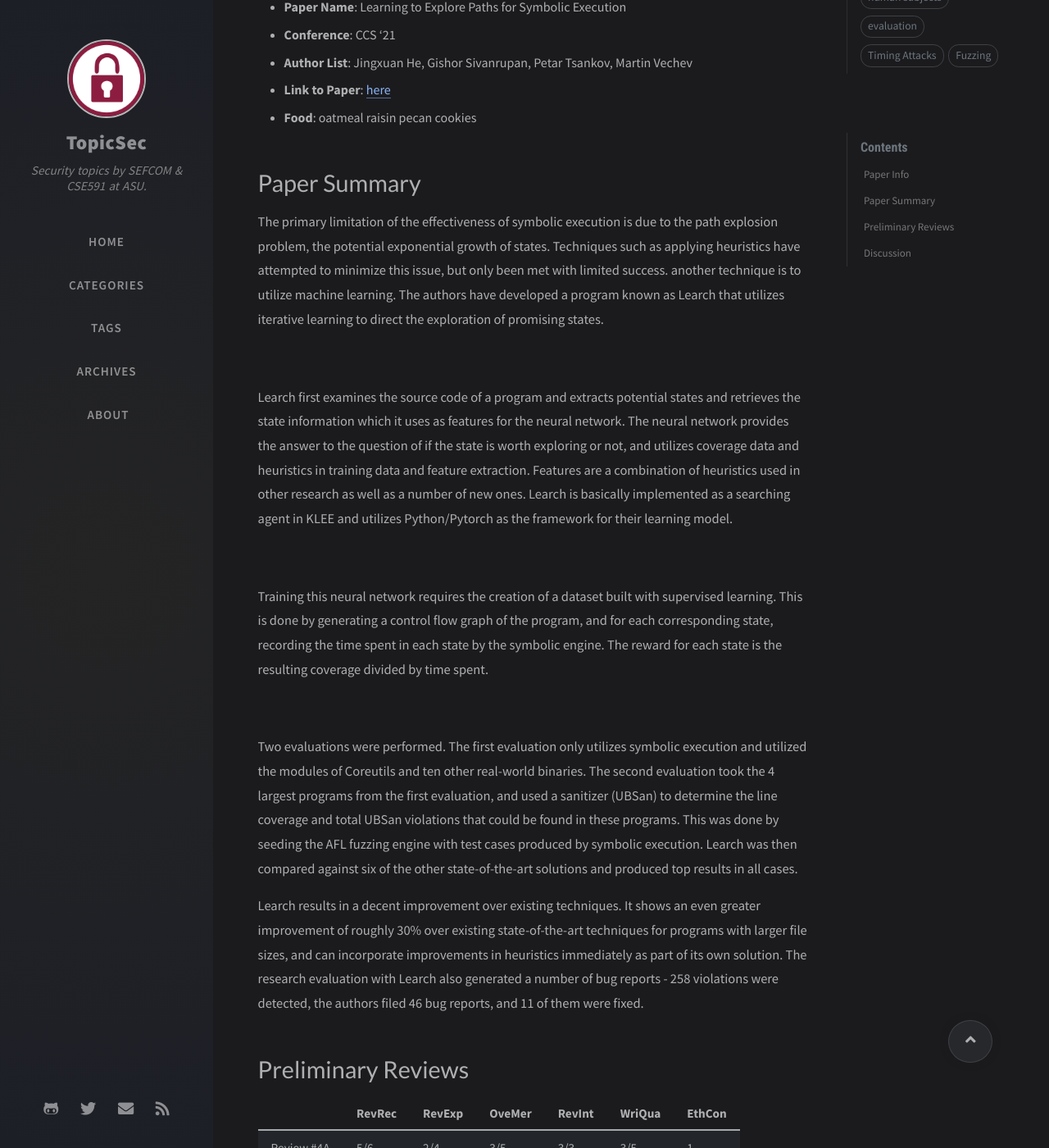
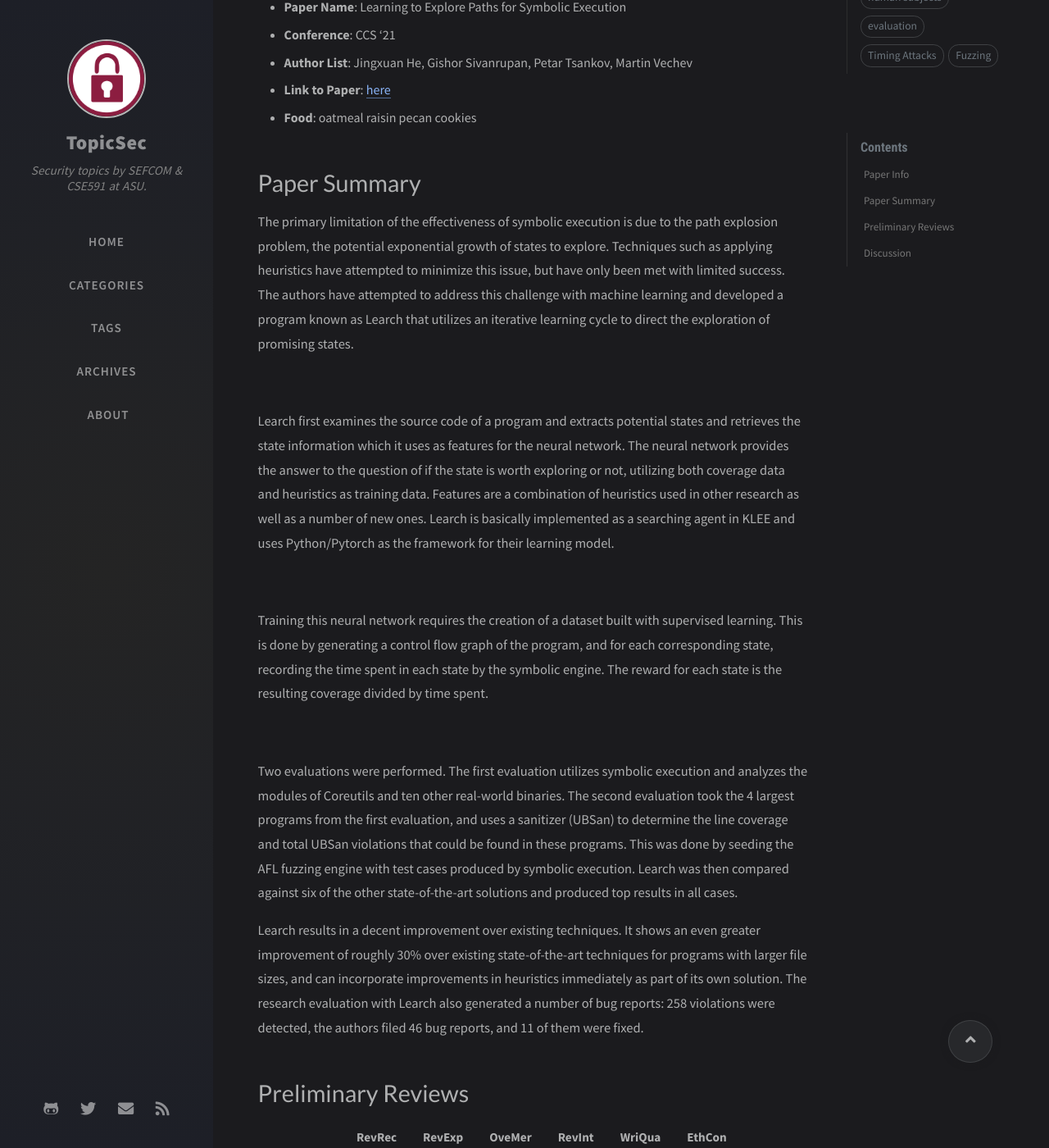
Before and after one commit to TopicSec/topicsec.github.io, a Jekyll site: the page built from _posts/2022-03-23-learning-to-explore-paths-for-symbolic-execution.md, in a window 1280 px wide and 1400 px high, scrolled down 271 px. Shown: the whole window at 82% size. Built offline with Jekyll 4.4.1, drawn with Linux system fonts in a browser that asks for light colours; nearby versions of some CDN libraries; comment, search, counter and statistics services are not loaded; some of the changed text lies outside the part shown.

Commit message:
Update 2022-03-23-learning-to-explore-paths-for-symbolic-execution.md

```diff
--- a/_posts/2022-03-23-learning-to-explore-paths-for-symbolic-execution.md
+++ b/_posts/2022-03-23-learning-to-explore-paths-for-symbolic-execution.md
@@ -15,21 +15,21 @@ pin: true
 
 # Paper Summary
 
-The primary limitation of the effectiveness of symbolic execution is due to the path explosion problem, the potential exponential growth of states.  Techniques such as applying heuristics have attempted to minimize this issue, but only been met with limited success. another technique is to utilize machine learning.  The authors have  developed a program known as Learch that utilizes iterative learning to direct the exploration of promising states.
+The primary limitation of the effectiveness of symbolic execution is due to the path explosion problem, the potential exponential growth of states to explore.  Techniques such as applying heuristics have attempted to minimize this issue, but have only been met with limited success.  The authors have attempted to address this challenge with machine learning and developed a program known as Learch that utilizes an iterative learning cycle to direct the exploration of promising states.
 
 ![](/assets/img/2022-03-23-learning-to-explore-paths-for-symbolic-execution/1overview.png)
 
-Learch first examines the source code of a program and extracts potential states and retrieves the state information which it uses as features for the neural network.  The neural network provides the answer to the question of if the state is worth exploring or not, and utilizes coverage data and heuristics in training data and feature extraction.  Features are a combination of heuristics used in other research as well as a number of new ones.  Learch is basically implemented as a searching agent in KLEE and utilizes Python/Pytorch as the framework for their learning model.
+Learch first examines the source code of a program and extracts potential states and retrieves the state information which it uses as features for the neural network.  The neural network provides the answer to the question of if the state is worth exploring or not, utilizing both coverage data and heuristics as training data.  Features are a combination of heuristics used in other research as well as a number of new ones.  Learch is basically implemented as a searching agent in KLEE and uses Python/Pytorch as the framework for their learning model.
 
-![](/assets/img/2022-03-23-learning-to-explore-paths-for-symbolic-execution/2dataset-generation.png)
+![](/assets/img/2022-03-23-learning-to-explore-paths-for-symbolic-execution/2dataset-generation.jpg)
 
 Training this neural network requires the creation of a dataset built with supervised learning.  This is done by generating a control flow graph of the program, and for each corresponding state, recording the time spent in each state by the symbolic engine.  The reward for each state is the resulting coverage divided by time spent.
 
 ![](/assets/img/2022-03-23-learning-to-explore-paths-for-symbolic-execution/3evaluation.png)
 
-Two evaluations were performed.  The first evaluation only utilizes symbolic execution and utilized the modules of Coreutils and ten other real-world binaries.  The second evaluation took the 4 largest programs from the first evaluation, and used a sanitizer (UBSan) to determine the line coverage and total UBSan violations that could be found in these programs.  This was done by seeding the AFL fuzzing engine with test cases produced by symbolic execution.  Learch was then compared against six of the other state-of-the-art solutions and produced top results in all cases.
+Two evaluations were performed.  The first evaluation utilizes symbolic execution and analyzes the modules of Coreutils and ten other real-world binaries.  The second evaluation took the 4 largest programs from the first evaluation, and uses a sanitizer (UBSan) to determine the line coverage and total UBSan violations that could be found in these programs.  This was done by seeding the AFL fuzzing engine with test cases produced by symbolic execution.  Learch was then compared against six of the other state-of-the-art solutions and produced top results in all cases.
 
-Learch results in a decent improvement over existing techniques.  It shows an even greater improvement of roughly 30% over existing state-of-the-art techniques for programs with larger file sizes, and can incorporate improvements in heuristics immediately as part of its own solution.  The research evaluation with Learch also generated a number of bug reports - 258 violations were detected, the authors filed 46 bug reports, and 11 of them were fixed.
+Learch results in a decent improvement over existing techniques.  It shows an even greater improvement of roughly 30% over existing state-of-the-art techniques for programs with larger file sizes, and can incorporate improvements in heuristics immediately as part of its own solution.  The research evaluation with Learch also generated a number of bug reports: 258 violations were detected, the authors filed 46 bug reports, and 11 of them were fixed.
 
 # Preliminary Reviews
 
@@ -45,6 +45,6 @@ The primary strength of this research seems to be in its detailed evaluation. Th
 
 An interesting omission is that nowhere in the paper is it stated that the bug reports originated only from violations that were detected by Learch.  These bugs theoretically could be discoveries made by the improved code coverage of the tool or simply the result of running a fuzzer on multiple software products for an extended period of time.
 
-This brings up interesting question about how important bug discoveries are to the success of a paper such as this one.  The main proof of an innovative approach is that it improves upon the existing state-of-the-art.  The discovery of software bugs through the use of an new tool by itself should not be enough to get a paper accepted, but rather a significant theoretical advancement in science that is proven by its ability to find previously unfindable bugs.  Of course, if you are finding bugs that have previously not been found even with what appears to be a very trivial technique, this still testifies to its innovative approach.  Finding bugs is a type of proof that your tool is effective, but it should be a clear result of what actions you take.  Another important element is bug severity.  Tools that can find remote code execution bugs are much more useful and interesting than bugs that are simply denial of service or trivial UBSan violations for example.
+This brings up interesting question about how important bug discoveries are to the success of a paper such as this one.  The main proof of an innovative approach is that it improves upon the existing state-of-the-art.  The discovery of software bugs through the use of an new tool by itself should not be enough to get a paper accepted, but rather a significant theoretical advancement in science that is proven by its ability to find previously unfindable bugs.  Of course, if you are finding bugs that have previously not been found even with what appears to be a very trivial technique, this still testifies to its innovative approach.  Finding bugs is a type of proof that your tool is effective, but it should be a clear result of what actions you take.  Another important element is bug severity.  Tools that can find remote code execution bugs are much more useful and interesting than bugs that are simply denial of service violations for example.
 
-Learch's effectiveness was primarily evaluated in terms of number of code pathways found, with an interesting 2nd metric of number of the UBSan violations detected.  It would also have been useful to know how quickly the paths were found when compared to traditional methods.  The use of other alternative metrics such as performance overhead would be useful indicators to help judge how much of a positive impact might make in the real world.
+Learch's effectiveness was primarily evaluated in terms of number of code pathways found, with an interesting 2nd metric of number of the UBSan violations detected.  It would also have been useful to know how quickly the paths were found when compared to traditional methods.  Also a further exploration of potential research directions would be useful to help judge how much of a positive impact this research might make in the real world.
```
